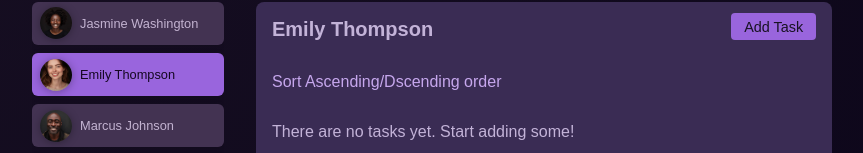
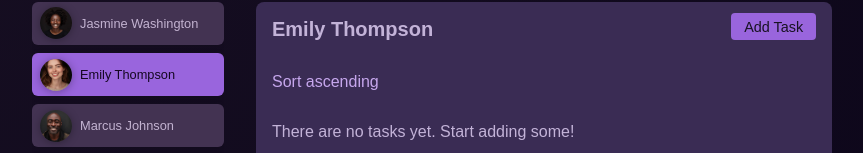
Before and after one commit to SaadMahmood1122/Angular-Routing, an Angular app: page /users/u2/tasks in a window 1280 px wide. Shown: the part 260-413 px from the top of the page, without its empty margins (208-1071 px from the left). Built offline with nearby package versions, Linux system fonts and the light colour scheme.

Commit message:
Extracting Query Parameters via Inputs

```diff
--- a/src/app/tasks/tasks.component.html
+++ b/src/app/tasks/tasks.component.html
@@ -1,6 +1,8 @@
 <p>
-  <a routerLink="./" [queryParams]="{ option: 'asce' }"
-    >Sort Ascending/Dscending order</a
+  <a
+    routerLink="./"
+    [queryParams]="{ order: order() === 'asc' ? 'desc' : 'asc' }"
+    >Sort {{ order() === "asc" ? "descending" : "ascending" }}</a
   >
 </p>
 
--- a/src/app/tasks/tasks.component.ts
+++ b/src/app/tasks/tasks.component.ts
@@ -14,6 +14,7 @@
 })
 export class TasksComponent {
   userId = input.required();
+  order = input<'asc' | 'desc'>();
   private taskService = inject(TasksService);
   userTasks = computed(() => {
     return this.taskService.allTasks().filter((task) => {
```
